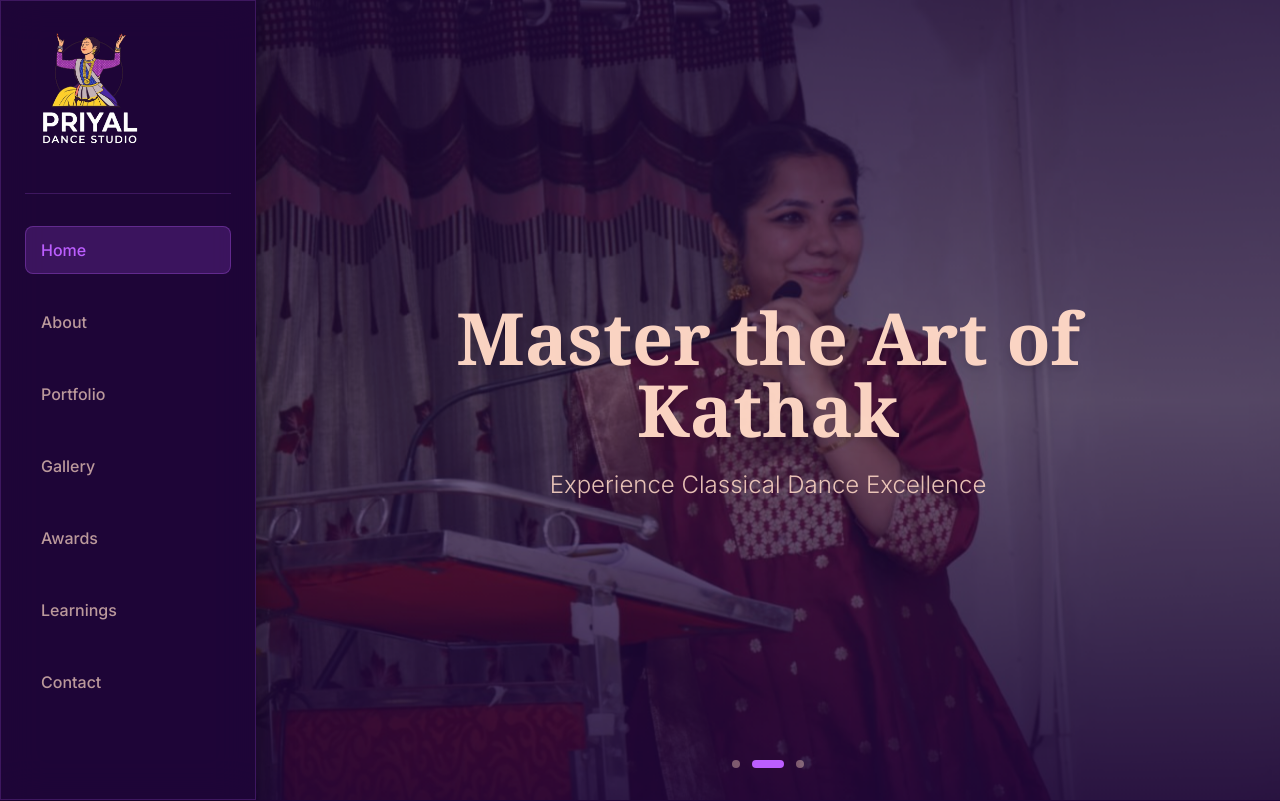
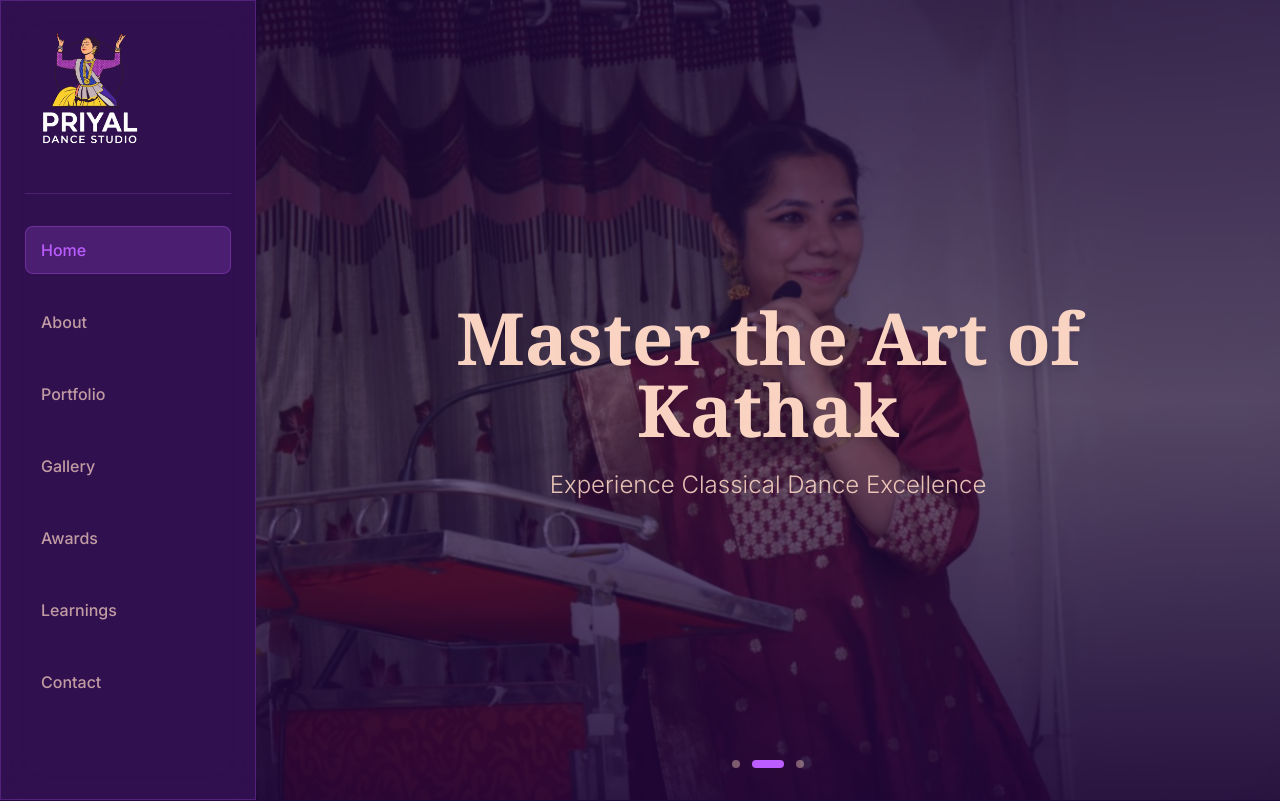
Before and after one commit to samarthparanjpe8-boop/priyal_dance_studio, a React (Vite) app: page / in a window 1280 px wide. Shown: the top 801 px of the page. Built offline with nearby package versions, Linux system fonts and the light colour scheme.

Commit message:
Change of card colours

```diff
--- a/src/index.css
+++ b/src/index.css
@@ -21,18 +21,19 @@ h1, h2, h3, h4, h5, h6 {
 
 /* Glassmorphism utility */
 .glass {
-  background: rgba(30, 6, 56, 0.4);
+  /* Light, soft purple glass for cards */
+  background: rgba(188, 94, 255, 0.12);
   backdrop-filter: blur(20px);
   -webkit-backdrop-filter: blur(20px);
-  border: 1px solid rgba(188, 94, 255, 0.2);
-  box-shadow: 0 8px 32px 0 rgba(0, 0, 0, 0.37);
+  border: 1px solid rgba(188, 94, 255, 0.25);
+  box-shadow: 0 8px 32px 0 rgba(188, 94, 255, 0.06);
 }
 
 /* When a .glass is nested inside another .glass, reduce border/shadow to avoid heavy double borders on small screens */
 .glass .glass {
-  border-color: rgba(188, 94, 255, 0.07);
-  box-shadow: 0 6px 20px 0 rgba(0, 0, 0, 0.30);
-  background: rgba(30, 6, 56, 0.34);
+  border-color: rgba(188, 94, 255, 0.12);
+  box-shadow: 0 6px 20px 0 rgba(188, 94, 255, 0.05);
+  background: rgba(188, 94, 255, 0.10);
 }
 
 /* Scrollbar styling */
```
